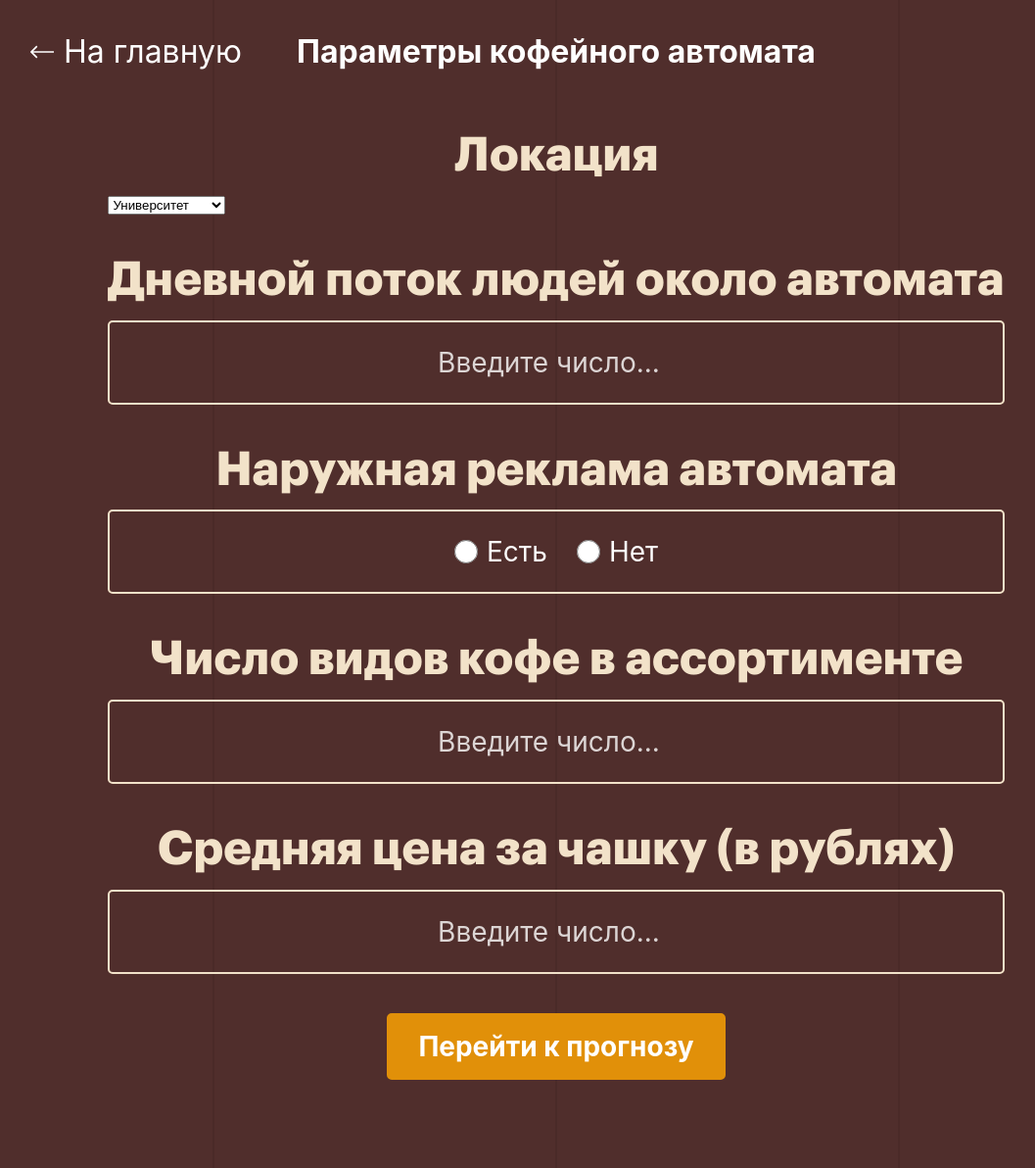
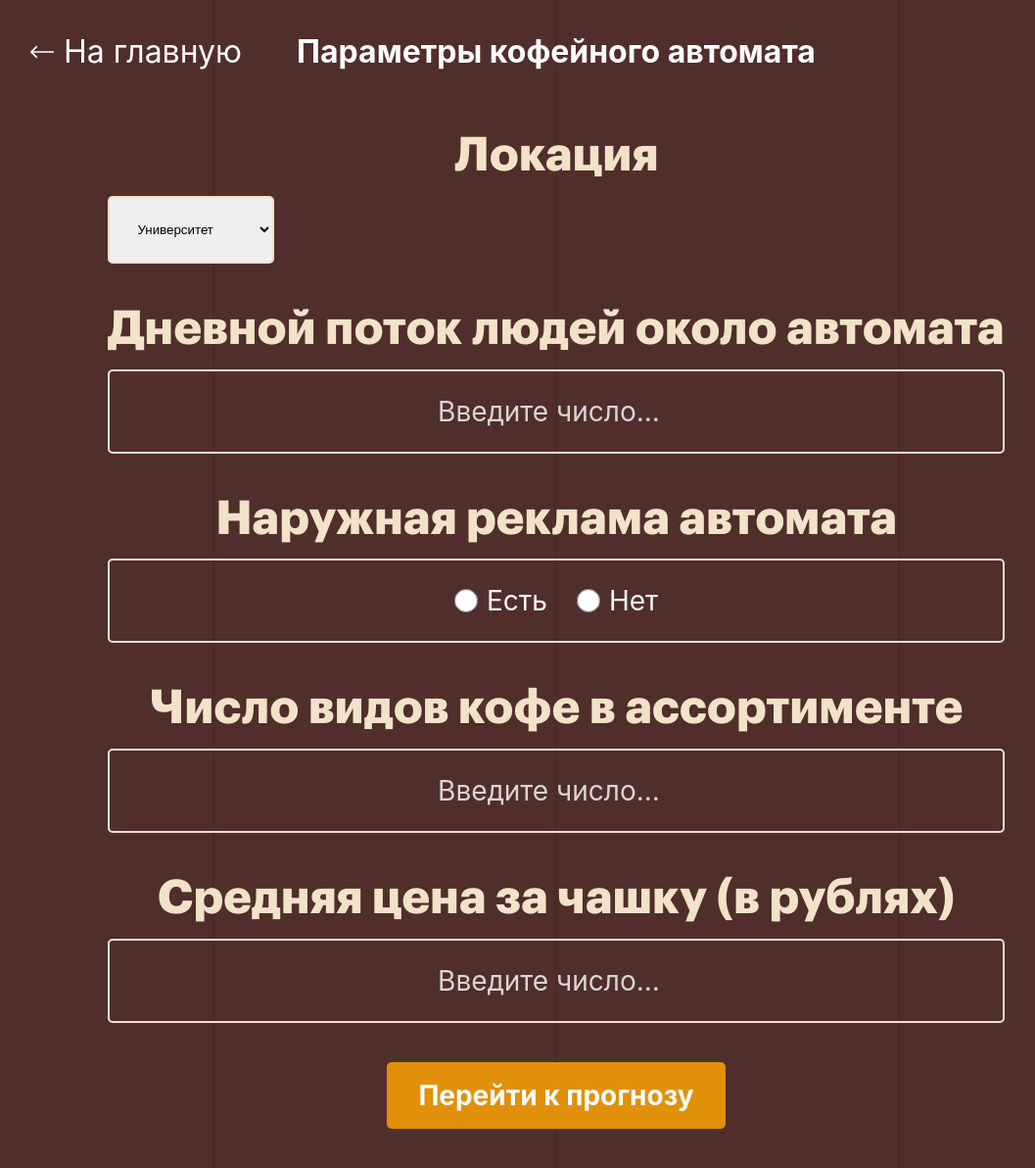
Before and after one commit to oneway192/cupcast, a Flask app: page /page-2 in a window 1280 px wide. Shown: the part 75-1267 px from the top of the page at 98% size, without its empty margins (72-1129 px from the left). Run offline with Flask 3, Linux system fonts and the light colour scheme; some libraries are stand-ins or nearby versions; some web fonts are replaced.

Commit message:
Update page-2.html

```diff
--- a/templates/page-2.html
+++ b/templates/page-2.html
@@ -31,7 +31,7 @@
             <form action="/page-3" method="POST">
                 <div class="inner-section">
                     <h2 class="location-title">Локация</h2>
-                    <select name="location" required>
+                    <select name="location" class="location-box" required>
                         <option value="Университет">Университет</option>
                         <option value="Офис">Офис</option>
                         <option value="Торговый центр">Торговый центр</option>
```
